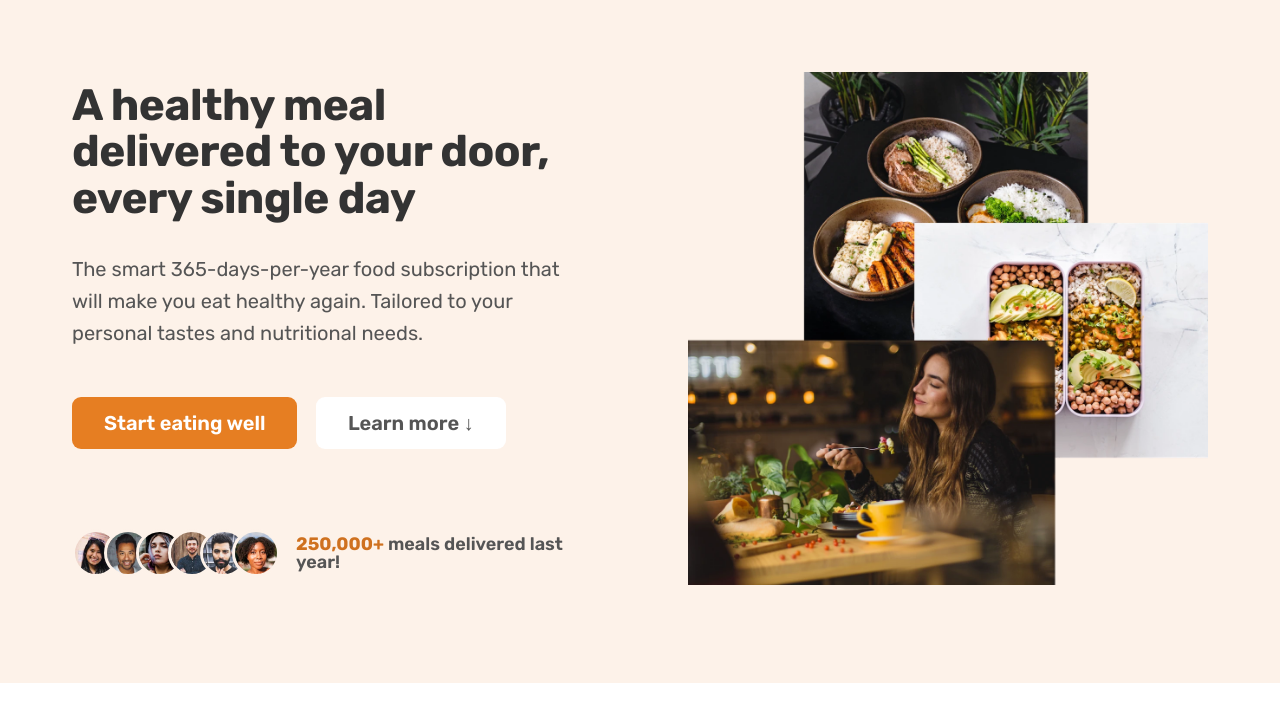
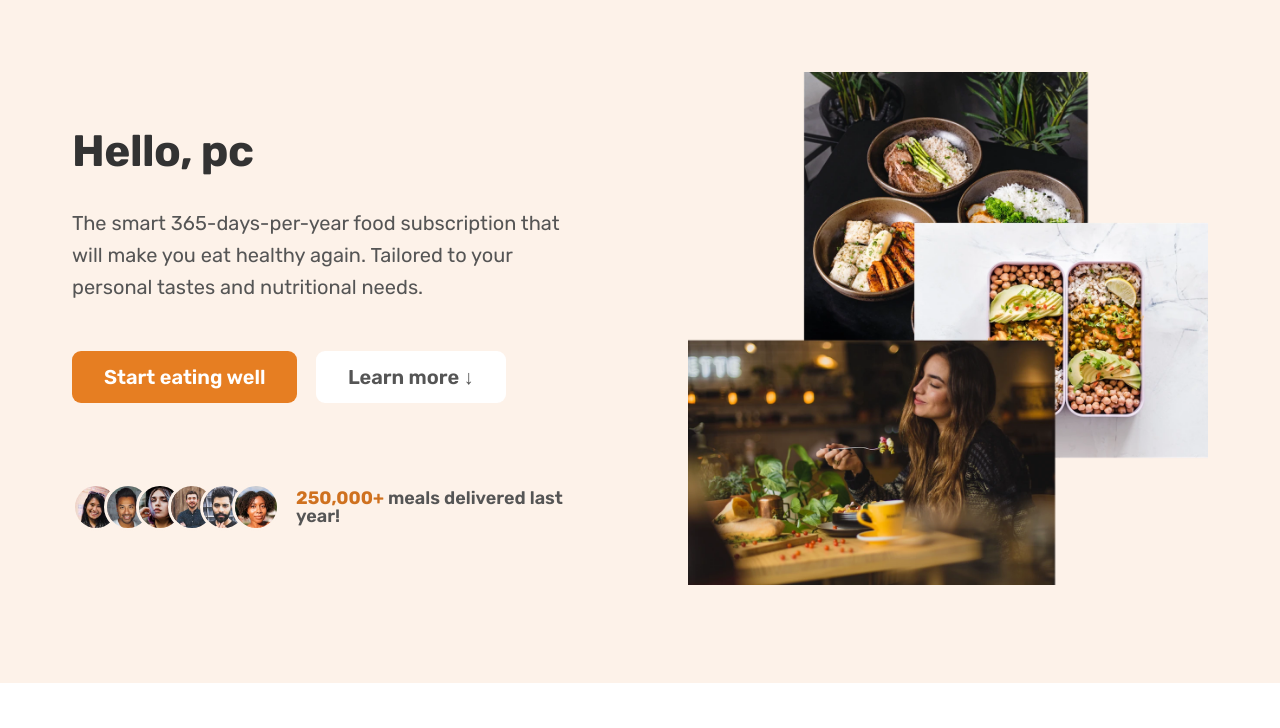
Before and after one commit to FoundDream/omifood, a plain HTML site: page index.html in a window 1280 px wide. Shown: the part 72-800 px from the top of the page. Drawn offline with nearby package versions, Linux system fonts and the light colour scheme; some packages are replaced by stand-ins of ours; a script that the page names is missing.

Commit message:
Update index.html

```diff
--- a/index.html
+++ b/index.html
@@ -70,7 +70,7 @@
         <div class="hero">
           <div class="hero-text-box">
             <h1 class="heading-primary">
-              A healthy meal delivered to your door, every single day
+              Hello, pc
             </h1>
             <p class="hero-description">
               The smart 365-days-per-year food subscription that will make you
```
